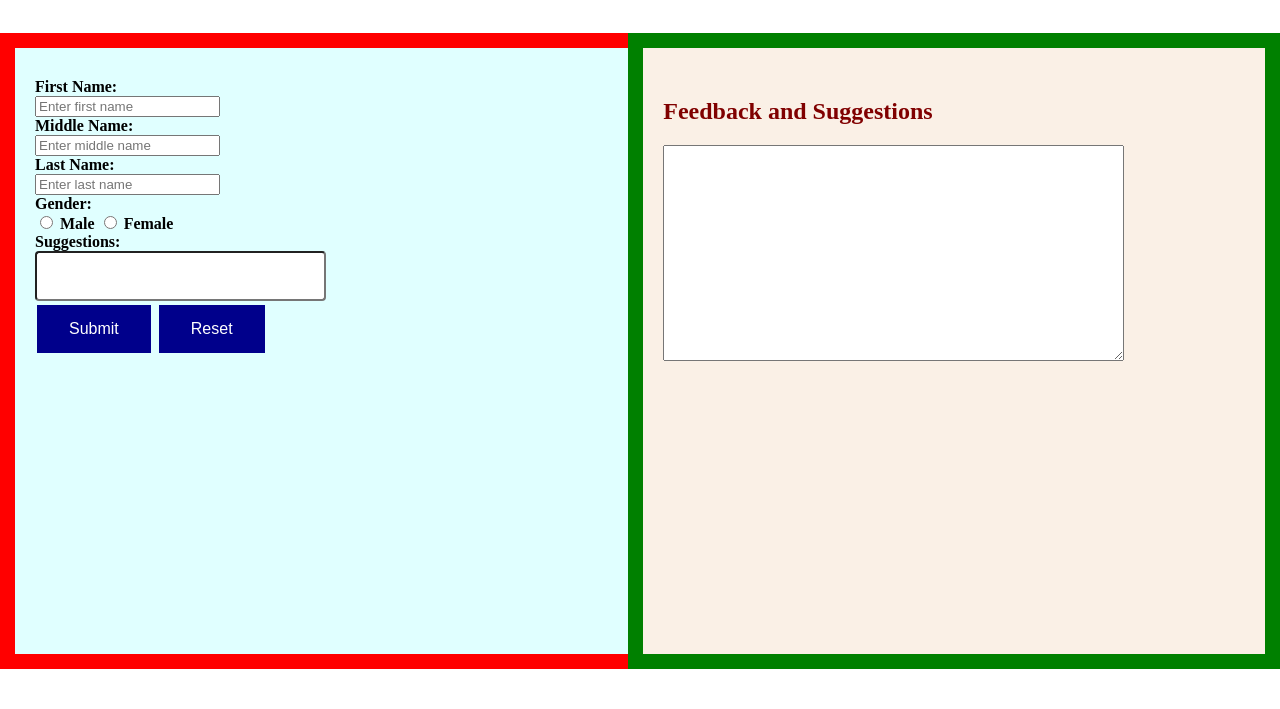
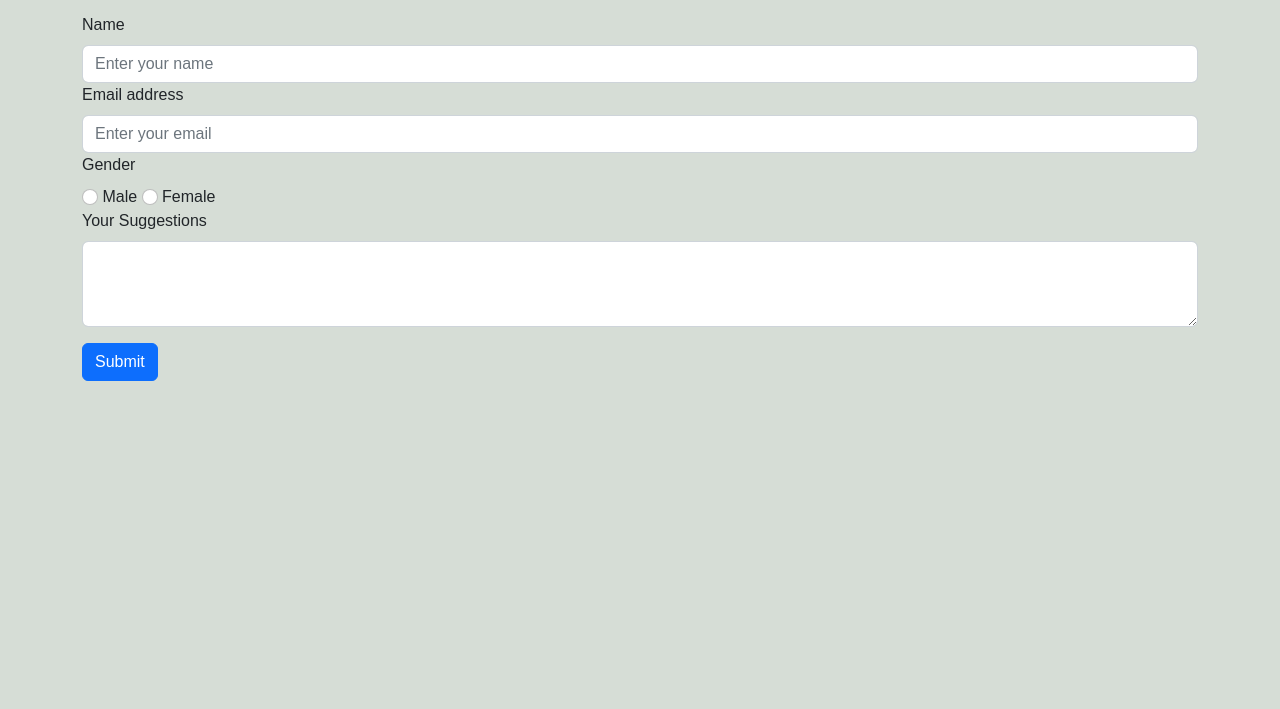
Before and after one commit to Atif7355/Portfolio, a plain HTML site: page feedback.html in a window 1280 px wide. Shown: the part 91-800 px from the top of the page. Drawn offline with nearby package versions, Linux system fonts and the light colour scheme.

Commit message:
Update feedback.html

```diff
--- a/feedback.html
+++ b/feedback.html
@@ -1,8 +1,14 @@
 <!DOCTYPE html>
 <html>
     <head>
+        <link href="https://cdn.jsdelivr.net/npm/bootstrap@5.2.0-beta1/dist/css/bootstrap.min.css" rel="stylesheet" integrity="sha384-0evHe/X+R7YkIZDRvuzKMRqM+OrBnVFBL6DOitfPri4tjfHxaWutUpFmBp4vmVor" crossorigin="anonymous">
      <title>Feedback</title>
      <style>
+        body {
+            margin: 0;
+            font-family: Arial, Helvetica, sans-serif;
+            background-color: hsla(120, 10%, 51%, 0.3);
+          }
      h2{
     background-color:darkgrey;
     color:darkolivegreen;
@@ -24,87 +30,59 @@ header{
 .feed3{
 clear: both;
 }
-.split{
-    height:69.5%;
-    width:45.45%;
-    position:fixed;
-    padding-top:30px;
-    padding-left:20px;
-    padding-bottom:20px;
-    padding-right:20px;
-    clear:both;
-}
-.left{
-    left:0;
-    background-color:lightcyan;
-    border:15px solid red;
-}
-.right{
-    right:0;
-    background-color:linen;
-    border:15px solid green;
-}
-input[type=suggestion],select{
-    width:50%;
-    border-radius:4px;
-    box-sizing:border-box;
-    padding-bottom:30px;
-}
-button{
-    background-color:darkblue;
-    border:none;
-    color:white;
-    padding:15px 32px;
-    text-align:center;
-    text-decoration:none;
-    display:inline-block;
-    font-size:16px;
-    margin:4px 2px;
-    cursor:pointer;
-}
      </style>
-     <script>
-     function Clear() {
-    document.getElementById("fname").value="";
-    document.getElementById("mname").value="";
-    document.getElementById("lname").value="";
-    document.querySelector('input[name="gender"]:checked').checked=false;
-    document.getElementById("suggestion").value="";
-}
-function input() {
-    var fname=document.getElementById("fname").value;
-    var midname=document.getElementById("mname").value;
-    var lastname=document.getElementById("lname").value;
-   var Gender=document.querySelector('input[name="gender"]:checked').value;
+     <script src=
+"https://www.gstatic.com/firebasejs/3.7.4/firebase.js">
+    </script>
+    <script>
+        const firebaseConfig = {
+            apiKey: "AIzaSyCnjrDSSwar1eCQRsUFn4ZiIcj5RdoajH4",
+            authDomain: "portfolio-e806f.firebaseapp.com",
+            databaseURL:"https://portfolio-e806f-default-rtdb.firebaseio.com",
+            projectId: "portfolio-e806f",
+            storageBucket: "portfolio-e806f.appspot.com",
+            messagingSenderId: "84917244338",
+            appId: "1:84917244338:web:3e830e7e29359dad6114ab"
+          };
+          firebase.initializeApp(firebaseConfig);
 
-    var feedback=document.getElementById("mytest").value;
-    var suggestion=document.getElementById("suggestion").value;
-    var d=new Date();
-    if (fname=="") {
-        alert("Please inpur your first name. ");
-    }
-    else if (lastname=="")
-    {
-        alert("Please inpur your last name. ");
-    }
-    else if (fname.length>40||midname.length>40||lastname.length>40)
-    {
-        alert("Please inpur your name in 40 char ");
-    }
-    else{
-        if (midname.trim()==""){
-            var name=Gender+" "+fname.trim()+" "+lastname.trim();
-        }
-        else {
-            name=Gender+" "+fname.trim()+" "+midname.trim()+" "+lastname.trim();
-            }
-    }
-    feedback+="\n"+"Name: "+name+"\n"+"Suggestion: "+suggestion+"\n"+d;
-    document.getElementById("mytest").value=feedback;
+          var messagesRef = firebase.database()
+              .ref('Collected Data');
+         window.onload=function(){
+          document.getElementById('contactForm')
+          .addEventListener('submit', submitForm);
+         }
 
+      function submitForm(e) {
+          e.preventDefault();
 
-}
-     </script>
+          // Get values
+          var name = getInputVal('name');
+          var email = getInputVal('email');
+          var gender = getInputVal('gender');
+          var suggestion = getInputVal('suggestion');
+          var fullname = gender+" "+name;
+
+          saveMessage(fullname,email,suggestion);
+          document.getElementById('contactForm').reset();
+      }
+
+      // Function to get get form values
+      function getInputVal(id) {
+          return document.getElementById(id).value;
+      }
+
+      // Save message to firebase
+      function saveMessage(fullname,email,suggestion) {
+          var newMessageRef = messagesRef.push();
+          newMessageRef.set({
+              fullname: fullname,
+              email: email,
+              suggestion: suggestion
+          });
+          alert("Your Feedback has been Recorded")
+      }
+  </script>
     </head>
     <body>
 
@@ -117,47 +95,31 @@ function input() {
             </div>
             <div class="feed3"></div>
         </header><br><br>
-                    <div class="split left">
-                        <div class="centered">
-                   <form>
-                <label for="fname"><b>First Name:</b></label>
+        <div class="container mb-3">
+        <form method="post" id="contactForm">
+            <div class="form-group">
+              <label for="Name" class="form-label">Name</label>
+              <input type="text" class="form-control" id="name" name="name" placeholder="Enter your name">
+            </div>
+            <div class="form-group">
+              <label for="exampleFormControlInput1" class="form-label">Email address</label>
+              <input type="email" class="form-control" id="email" name="email" placeholder="Enter your email">
+            </div>
+            <div class="form-group">
+                <label for="exampleFormControlInput1" class="form-label">Gender</label>
                 <br>
-                <input type="text" id="fname" name="fname" placeholder="Enter first name">
-                <br>
-                <label for="mname"><b>Middle Name:</b></label>
-                <br>
-                <input type="text" id="mname" name="mname" placeholder="Enter middle name">
-                <br>
-                <label for="lname"><b>Last Name:</b></label>
-                <br>
-                <input type="text" id="lname" name="lname" placeholder="Enter last name">
-                <br>
-                <label for="Gender"><b>Gender:</b></label>
-                <br>
-                <input type="radio" id="gender" name="gender" value="Mr.">
-                <label for="male"><b>Male</b></label>
-                <input type="radio" id="gender" name="gender" value="Ms.">
-                <label for="female"><b>Female</b></label>
-                <br>
-                <label for="suggestion"><b>Suggestions:</b></label>
-                <br>
-                <input type="suggestion" id="suggestion" name="suggestion">
-                <br>
-                <button type="button" onclick="input()">Submit</button>
-                <button type="button" onclick="Clear()">Reset</button>
+                <input class="form-check-input" type="radio" name="gender" id="gender" value="Mr">
+                <label class="form-check-label" for="flexRadioDefault1">Male</label>
+                <input class="form-check-input" type="radio" name="gender" id="gender" value="Ms">
+                <label class="form-check-label" for="flexRadioDefault1">Female</label>
+              </div>
+            <div class="mb-3">
+              <label for="desc" class="form-label">Your Suggestions</label>
+              <textarea class="form-control" id="suggestion" rows="3" name="suggestion"></textarea>
+            </div>
+            <button type="submit" class="btn btn-primary">Submit</button>
             </form>
-</div>
-</div>
-
-        <div class="split right">
-            <div class="centered">
-                <article class="feed">
-                    <h1>Feedback and Suggestions</h1>
-                    <textarea cols="55" rows="14" id="mytest" maxlength="0"></textarea>
-                </article>
             </div>
-        </div>
-
 
     </body>
 </html>
```
